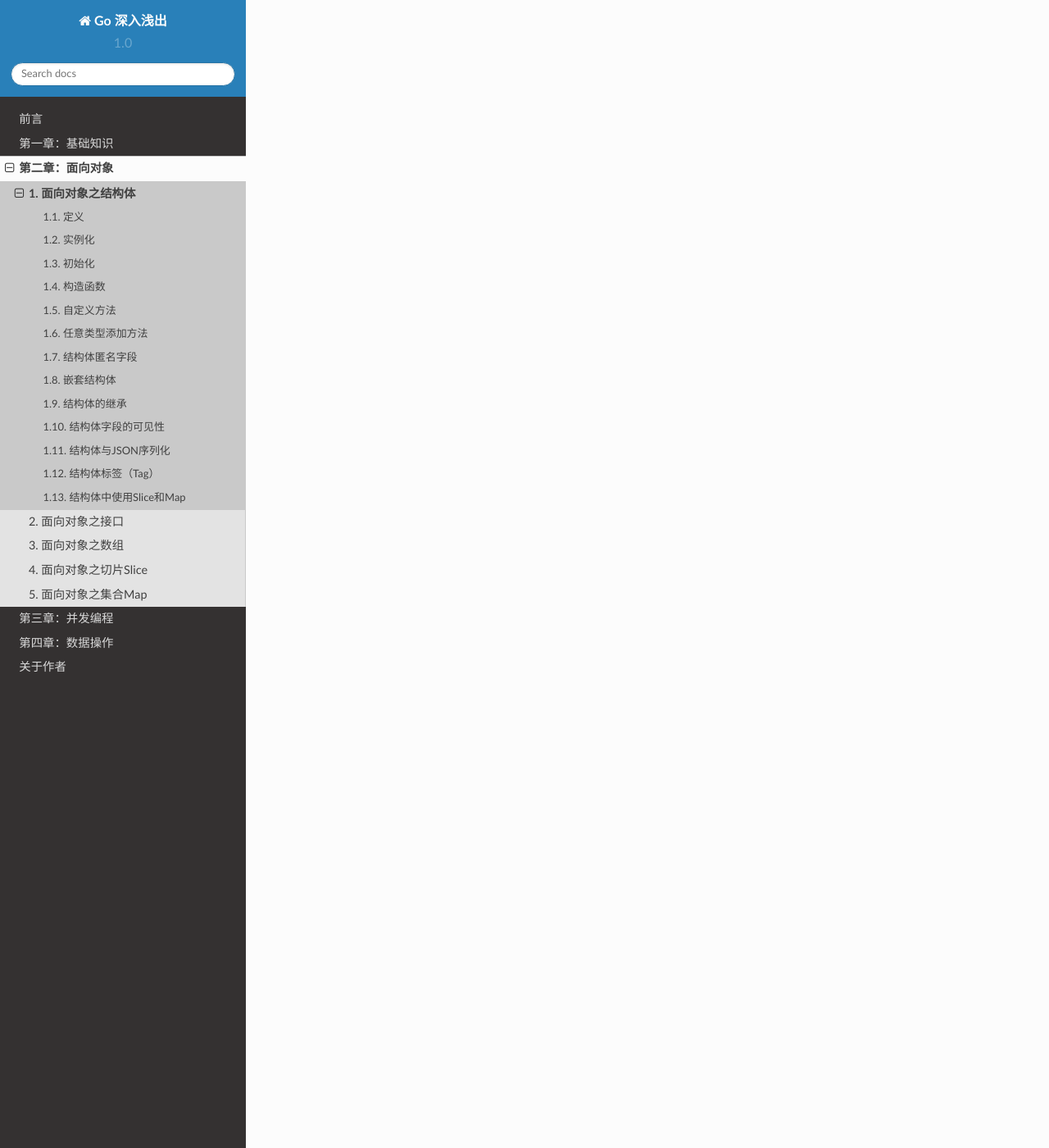
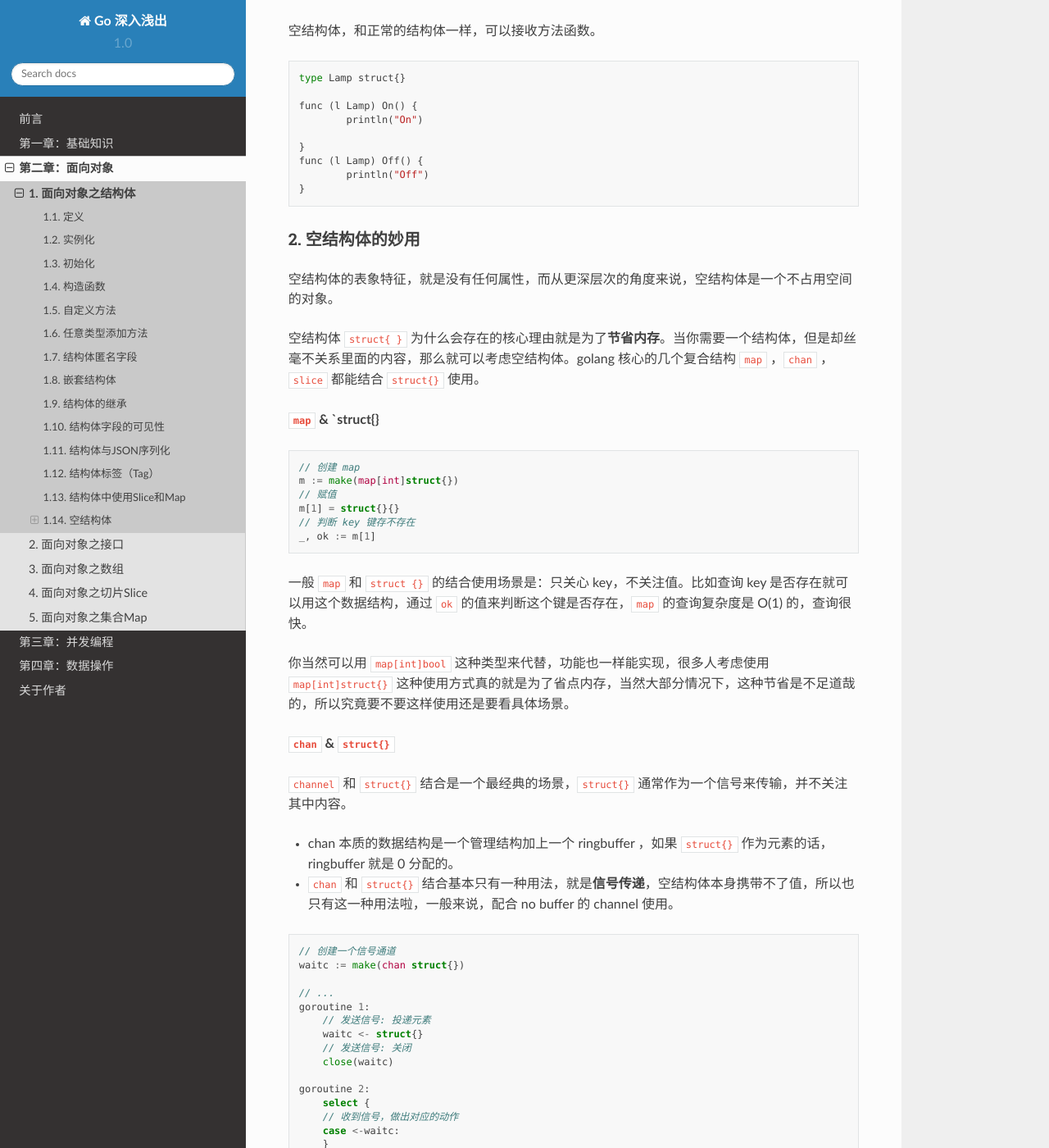
Before and after one commit to iswxw/wxw-go, a Sphinx documentation site: the page built from source/w02/w021_struct.md, in a window 1280 px wide and 1400 px high, scrolled down 13589 px. Shown: the whole window at 82% size. Built offline with Sphinx 7.4.7 and the Read the Docs theme 2.0.0, drawn with Linux system fonts in a browser that asks for light colours; pages that are not in the unit, such as notebooks, are missing from menus; some of the changed text lies outside the part shown.

Commit message:
补充空结构体的作用

````diff
--- a/source/w02/w021_struct.md
+++ b/source/w02/w021_struct.md
@@ -679,3 +679,84 @@ func main() {
 ```
 
 同样的问题也存在于返回值slice和map的情况，在实际编码过程中一定要注意这个问题。
+
+### 空结构体
+
+#### 1. 普通的理解
+
+在结构体中，可以包裹一系列与对象相关的属性，但若该对象没有属性呢？那它就是一个空结构体。
+
+特点：
+
+- 不占用内存
+- 地址不变
+
+空结构体，和正常的结构体一样，可以接收方法函数。
+
+```
+type Lamp struct{}
+
+func (l Lamp) On() {
+        println("On")
+
+}
+func (l Lamp) Off() {
+        println("Off")
+}
+```
+
+#### 2. 空结构体的妙用
+
+空结构体的表象特征，就是没有任何属性，而从更深层次的角度来说，空结构体是一个不占用空间的对象。
+
+空结构体 `struct{ }` 为什么会存在的核心理由就是为了**节省内存**。当你需要一个结构体，但是却丝毫不关系里面的内容，那么就可以考虑空结构体。golang 核心的几个复合结构 `map` ，`chan` ，`slice` 都能结合 `struct{}` 使用。
+
+**`map` & `struct{}**
+
+```go
+// 创建 map
+m := make(map[int]struct{})
+// 赋值
+m[1] = struct{}{}
+// 判断 key 键存不存在
+_, ok := m[1]
+```
+
+  一般 `map` 和 `struct {}` 的结合使用场景是：只关心 key，不关注值。比如查询 key 是否存在就可以用这个数据结构，通过 `ok` 的值来判断这个键是否存在，`map` 的查询复杂度是 O(1) 的，查询很快。
+
+你当然可以用 `map[int]bool` 这种类型来代替，功能也一样能实现，很多人考虑使用 `map[int]struct{}` 这种使用方式真的就是为了省点内存，当然大部分情况下，这种节省是不足道哉的，所以究竟要不要这样使用还是要看具体场景。
+
+**`chan` & `struct{}`**
+
+ `channel` 和 `struct{}` 结合是一个最经典的场景，`struct{}` 通常作为一个信号来传输，并不关注其中内容。
+
+- chan 本质的数据结构是一个管理结构加上一个 ringbuffer ，如果 `struct{}` 作为元素的话，ringbuffer 就是 0 分配的。
+- `chan` 和 `struct{}` 结合基本只有一种用法，就是**信号传递**，空结构体本身携带不了值，所以也只有这一种用法啦，一般来说，配合 no buffer 的 channel 使用。
+
+```go
+// 创建一个信号通道
+waitc := make(chan struct{})
+
+// ...
+goroutine 1:
+    // 发送信号: 投递元素
+    waitc <- struct{}
+    // 发送信号: 关闭
+    close(waitc)
+
+goroutine 2:
+    select {
+    // 收到信号，做出对应的动作
+    case <-waitc:
+    }
+```
+
+这种场景我们思考下，是否一定是非 `struct{}` 不可？其实不是，而且也不多这几个字节的内存，所以这种情况真的就只是不关心 `chan` 的元素值而已，所以才用的 `struct{}`。
+
+**总结**
+
+1. 空结构体也是结构体，只是 size 为 0 的类型而已；
+2. 所有的空结构体都有一个共同的地址：`zerobase` 的地址；
+3. 空结构体可以作为 receiver ，receiver 是空结构体作为值的时候，编译器其实直接忽略了第一个参数的传递，编译器在编译期间就能确认生成对应的代码；
+4. `map` 和 `struct{}` 结合使用常常用来节省一点点内存，使用的场景一般用来判断 key 存在于 `map`；
+5. `chan` 和 `struct{}` 结合使用是一般用于信号同步的场景，用意并不是节省内存，而是我们真的并不关心 chan 元素的值；
````
